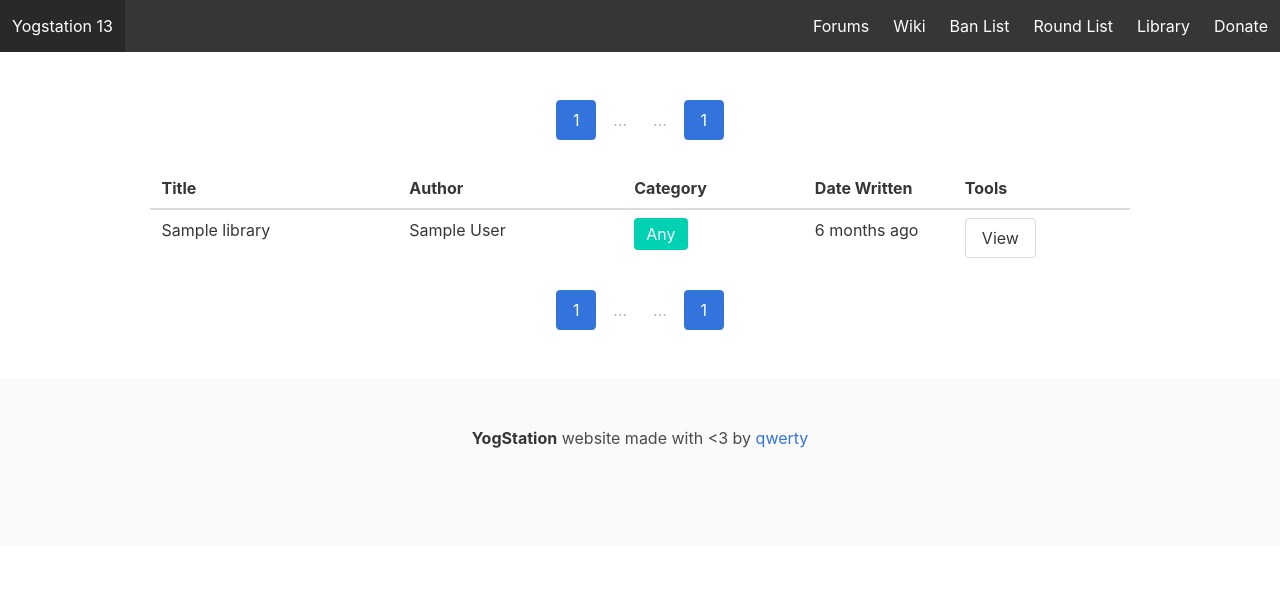
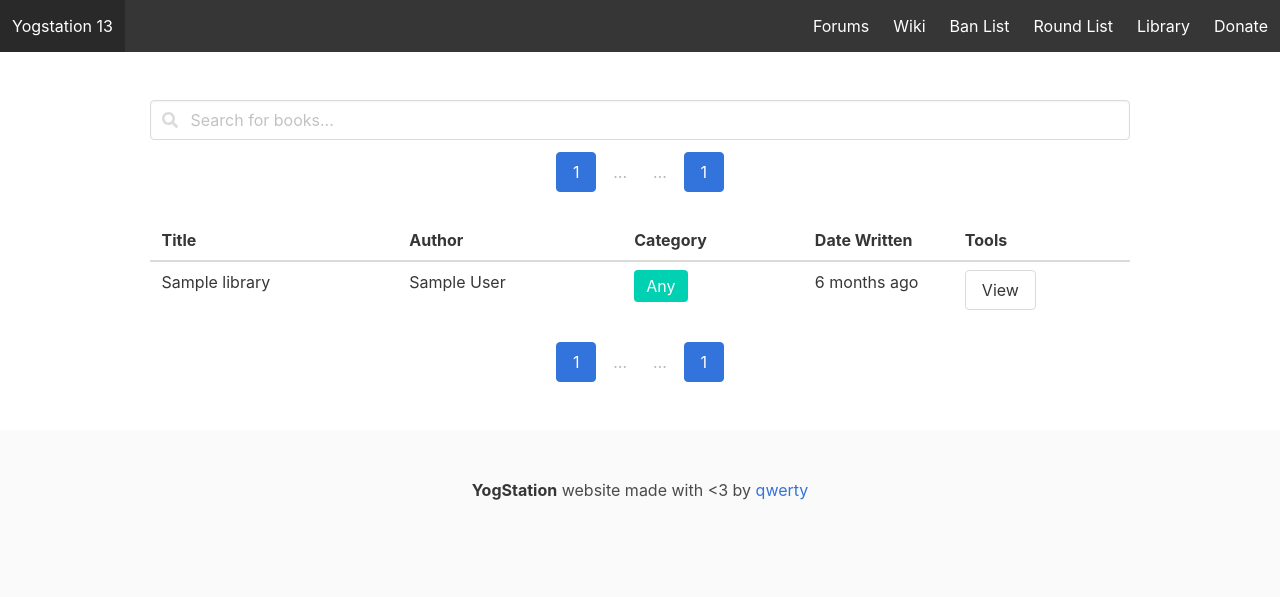
Before and after one commit to yogstation13/Yogstation.net, a Flask app: page /library in a window 1280 px wide. Shown: the top 597 px of the page. Run offline with Flask 2, Linux system fonts and the light colour scheme; tables that the repository leaves empty hold one stand-in row (values such as "Sample post"); some libraries are stand-ins or nearby versions.

Commit message:
search rounds/bans/books, but it overwrites page

```diff
--- a/yogsite/modules/library/routes.py
+++ b/yogsite/modules/library/routes.py
@@ -2,6 +2,9 @@ from flask import abort
 from flask import Blueprint
 from flask import render_template
 from flask import request
+
+from sqlalchemy import and_
+from sqlalchemy import or_
 
 import math
 
@@ -15,11 +18,29 @@ blueprint = Blueprint("library", __name__)
 def page_library():
 	page = request.args.get('page', type=int, default=1)
 
-	books = db.game_db.query(db.Book).filter(db.Book.deleted.is_(None)).order_by(db.Book.id.desc()).limit(cfg.items_per_page).offset((page - 1) * cfg.items_per_page)
+	search_query = request.args.get('query', type=str, default=None)
 
-	page_count = math.ceil(db.game_db.query(db.Book.id).filter(db.Book.deleted.is_(None)).count() / cfg.items_per_page) # Selecting only the id on a count is faster than selecting the entire row
+	if search_query:
+		books_query = db.game_db.query(db.Book).filter(
+			and_(
+				db.Book.deleted.is_(None),
+				or_(
+					db.Book.title.like(f"%{search_query}%"),
+					db.Book.content.like(f"%{search_query}%"),
+					db.Book.author.like(f"%{search_query}%"),
+					db.Book.ckey.like(f"{search_query}"),
+					db.Book.category.like(f"{search_query}")
+				)
+			)
+		).order_by(db.Book.id.desc())
+	else:
+		books_query = db.game_db.query(db.Book).filter(db.Book.deleted.is_(None)).order_by(db.Book.id.desc())
 
-	return render_template("library/library.html", books=books, page=page, page_count=page_count)
+	page_count = math.ceil(books_query.count() / cfg.items_per_page) # Selecting only the id on a count is faster than selecting the entire row
+
+	displayed_books = books_query.limit(cfg.items_per_page).offset((page - 1) * cfg.items_per_page)
+
+	return render_template("library/library.html", books=displayed_books, page=page, page_count=page_count, search_query=search_query)
 
 @blueprint.route("/library/<string:book_id>")
 def page_book(book_id):
--- a/yogsite/templates/bans.html
+++ b/yogsite/templates/bans.html
@@ -1,6 +1,6 @@
 {% extends "layout.html" %}
 
-{% from 'macros.html' import pagination with context %}
+{% from 'macros.html' import pagination, search_form with context %}
 
 {% block title %}Bans{% endblock %}
 
@@ -10,6 +10,8 @@
 {% block content %}
 	<div class="columns is-centered">
 		<div class="column is-four-fifths">
+
+			{{ search_form(search_query, "Search by CKEY...") }}
 
 			{{ pagination(page, page_count) }}
 
--- a/yogsite/templates/library/library.html
+++ b/yogsite/templates/library/library.html
@@ -1,6 +1,6 @@
 {% extends "layout.html" %}
 
-{% from 'macros.html' import pagination with context %}
+{% from 'macros.html' import pagination, search_form with context %}
 
 {% block title %}Library{% endblock %}
 
@@ -10,6 +10,8 @@
 {% block content %}
 	<div class="columns is-centered">
 		<div class="column is-four-fifths">
+
+			{{ search_form(search_query, "Search for books...") }}
 
 			{{ pagination(page, page_count) }}
 
--- a/yogsite/templates/macros.html
+++ b/yogsite/templates/macros.html
@@ -42,3 +42,23 @@
 		</ul>
 	</nav>
 {% endmacro %}
+
+{% macro search_form(default_value, placeholder_text) %}
+	<form id="search-form">
+		<div class="field">
+			<div class="control has-icons-left">
+				<input name="query" class="input" type="text"
+
+				placeholder="{{ placeholder_text }}"
+
+				{% if default_value %}
+					value="{{ default_value }}"
+				{% endif %}
+			/>
+				<span class="icon is-small is-left">
+					<i class="fas fa-search"></i>
+				</span>
+			</div>
+		</div>
+	<form>
+{% endmacro %}
--- a/yogsite/templates/rounds.html
+++ b/yogsite/templates/rounds.html
@@ -1,6 +1,6 @@
 {% extends "layout.html" %}
 
-{% from 'macros.html' import pagination with context %}
+{% from 'macros.html' import pagination, search_form with context %}
 
 {% block title %}Rounds{% endblock %}
 
@@ -10,6 +10,8 @@
 {% block content %}
 	<div class="columns is-centered">
 		<div class="column is-four-fifths">
+
+			{{ search_form(search_query, "Search by round id, gamemode, or map...") }}
 
 			{{ pagination(page, page_count) }}
 
```
Also changed, not shown: yogsite/modules/bans/routes.py (+12 -3 lines), yogsite/modules/rounds/routes.py (+18 -3 lines).
